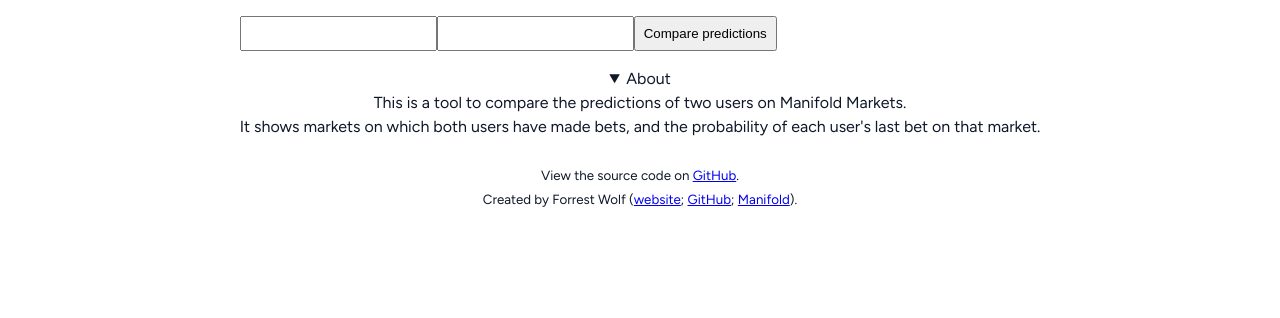
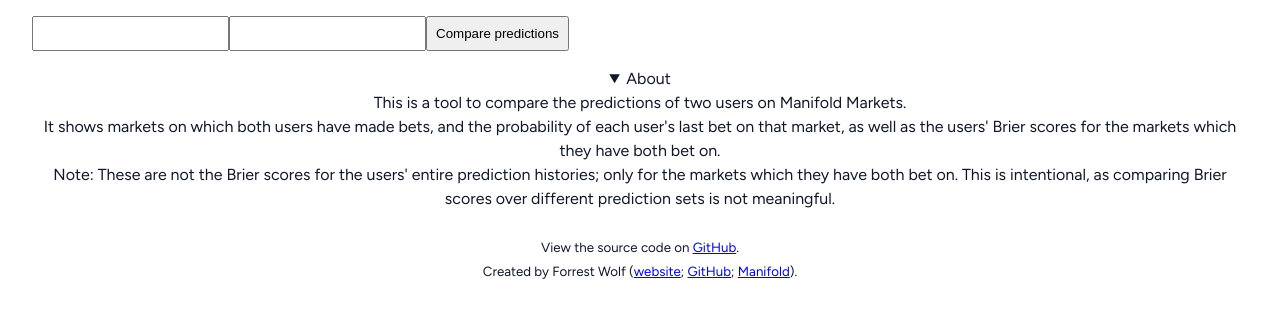
Before and after one commit to ForrestWeiswolf/manifold-compare-predictions, a Preact app: page / in a window 1280 px wide. Both pictures are taken after a click on the heading "About". Shown: the top 318 px of the page. Built offline with nearby package versions, Linux system fonts and the light colour scheme.

Commit message:
Update README and footer

```diff
--- a/src/components/Footer.tsx
+++ b/src/components/Footer.tsx
@@ -3,7 +3,8 @@ const Footer = () => (
     <details>
       <summary>About</summary>
       <p>This is a tool to compare the predictions of two users on Manifold Markets.</p>
-      <p>It shows markets on which both users have made bets, and the probability of each user's last bet on that market.</p>
+      <p>It shows markets on which both users have made bets, and the probability of each user's last bet on that market, as well as the users' Brier scores for the markets which they have both bet on.</p>
+      <p>Note: These are not the Brier scores for the users' entire prediction histories; only for the markets which they have both bet on. This is intentional, as comparing Brier scores over different prediction sets is not meaningful.</p>
       <br />
       <small>
         <p>View the source code on <a href="https://github.com/ForrestWeiswolf/manifold-compare-predictions">GitHub</a>.</p>
```
Also changed, not shown: 1 other file (tests, documents, lock files or other folders).
